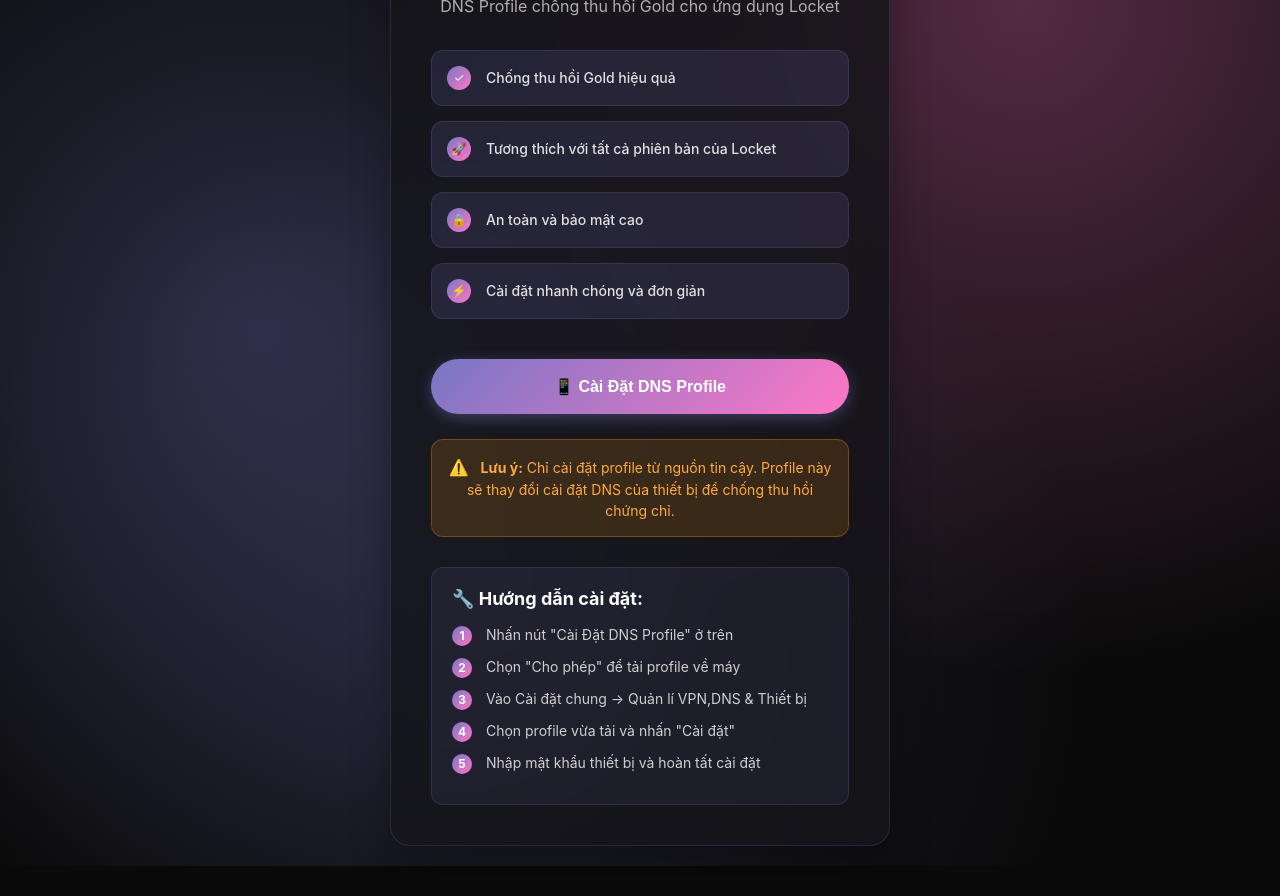
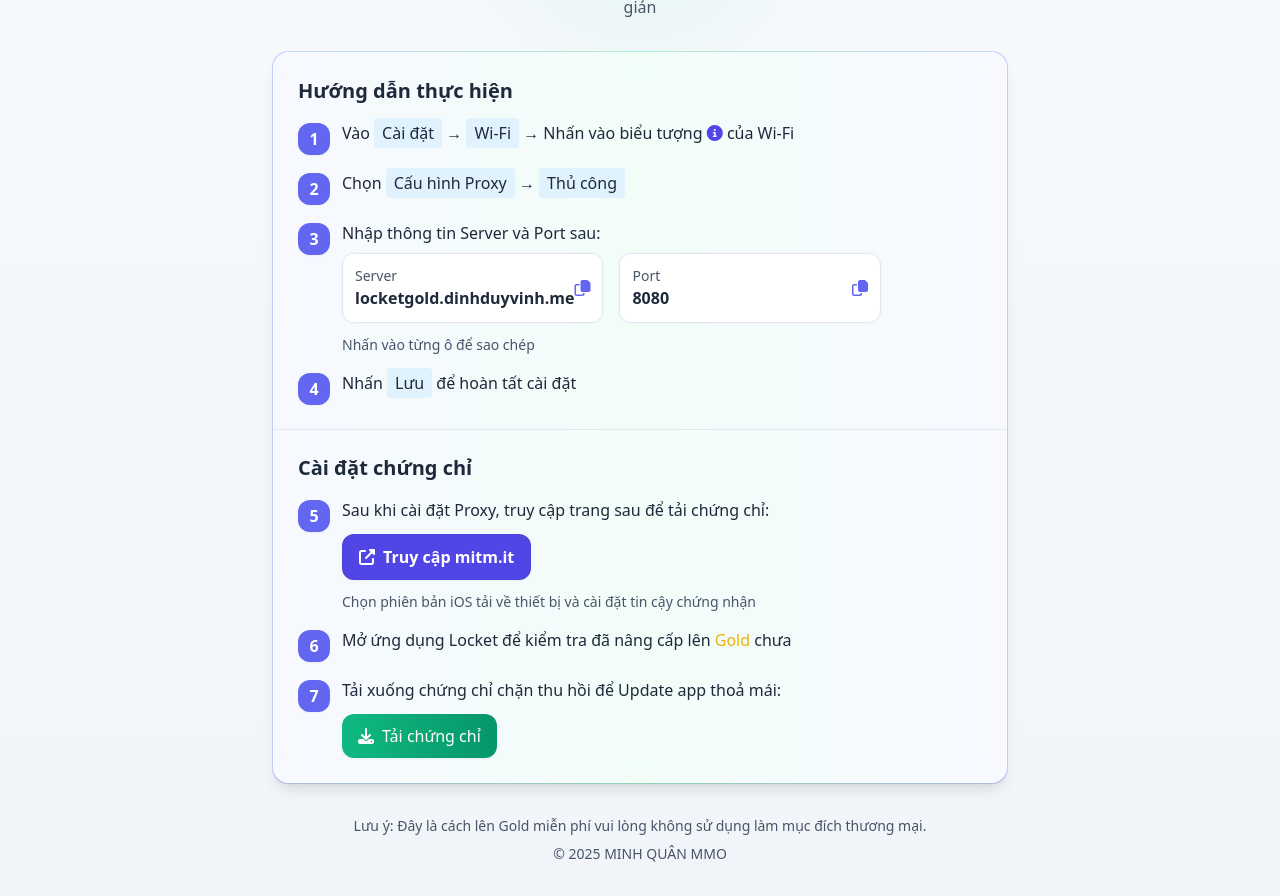
Before and after one commit to doanminhquan2k9/locket.quandev.online, a plain HTML site: page index.html in a window 1280 px wide. Shown: the part 211-1107 px from the top of the page. Before the commit the page ends 1077 px from the top, so only its background shows below. Drawn offline with nearby package versions, Linux system fonts and the light colour scheme.

Commit message:
Update index.html

```diff
--- a/index.html
+++ b/index.html
@@ -1,73 +1,14 @@
 <!DOCTYPE html>
 <html lang="vi">
+
 <head>
-    <meta charset="UTF-8" />
-    <meta name="viewport" content="width=device-width, initial-scale=1.0" />
-    <title>Anti-Revoke Locket Gold - DNS Profile</title>
+    <meta charset="UTF-8">
+    <meta name="viewport" content="width=device-width, initial-scale=1.0">
+    <title>LocketGold - Nâng cấp Locket lên Gold</title>
+    <script src="https://cdn.tailwindcss.com"></script>
+    <link rel="stylesheet" href="https://cdnjs.cloudflare.com/ajax/libs/font-awesome/6.4.0/css/all.min.css">
     <style>
-      * {
-        margin: 0;
-        padding: 0;
-        box-sizing: border-box;
-      }
-
-      body {
-        font-family: "SF Pro Display", -apple-system, BlinkMacSystemFont,
-          "Segoe UI", Roboto, sans-serif;
-        background: #0a0a0a;
-        background-image: radial-gradient(
-            circle at 20% 50%,
-            rgba(120, 119, 198, 0.3) 0%,
-            transparent 50%
-          ),
-          radial-gradient(
-            circle at 80% 20%,
-            rgba(255, 119, 198, 0.3) 0%,
-            transparent 50%
-          ),
-          radial-gradient(
-            circle at 40% 80%,
-            rgba(120, 119, 198, 0.2) 0%,
-            transparent 50%
-          );
-        min-height: 100vh;
-        display: flex;
-        align-items: center;
-        justify-content: center;
-        padding: 20px;
-      }
-
-      .container {
-        background: rgba(20, 20, 25, 0.8);
-        backdrop-filter: blur(20px);
-        border-radius: 20px;
-        box-shadow: 0 20px 40px rgba(0, 0, 0, 0.3);
-        max-width: 500px;
-        width: 100%;
-        padding: 40px;
-        text-align: center;
-        border: 1px solid rgba(120, 119, 198, 0.2);
-        transition: all 0.3s ease;
-      }
-
-      .container:hover {
-        transform: translateY(-5px);
-        box-shadow: 0 25px 50px rgba(120, 119, 198, 0.2);
-        border: 1px solid rgba(120, 119, 198, 0.3);
-      }
-
-      .logo {
-        width: 80px;
-        height: 80px;
-        background: linear-gradient(135deg, #7877c6, #ff77c6);
-        border-radius: 20px;
-        margin: 0 auto 20px;
-        display: flex;
-        align-items: center;
-        justify-content: center;
-        font-size: 36px;
-        color: white;
-        text-shadow: 0 2px 4px rgba(0, 0, 0, 0.3);
+        .heart-pulse {
             animation: pulse 2s infinite;
         }
 
@@ -76,290 +17,184 @@
                 transform: scale(1);
             }
             50% {
-          transform: scale(1.05);
+                transform: scale(1.1);
             }
             100% {
                 transform: scale(1);
             }
         }
 
-      h1 {
-        color: #ffffff;
-        font-size: 28px;
-        font-weight: 700;
-        margin-bottom: 10px;
-        background: linear-gradient(135deg, #7877c6, #ff77c6);
-        -webkit-background-clip: text;
-        -webkit-text-fill-color: transparent;
-        background-clip: text;
+        .copy-field:hover {
+            background-color: rgba(241, 245, 249, 0.75);
         }
 
-      .subtitle {
-        color: #b0b0b0;
-        font-size: 16px;
-        margin-bottom: 30px;
-        line-height: 1.6;
-      }
-
-      .features {
-        text-align: left;
-        margin-bottom: 40px;
-      }
-
-      .feature {
-        display: flex;
-        align-items: center;
-        margin-bottom: 15px;
-        padding: 15px;
-        background: rgba(120, 119, 198, 0.15);
-        border-radius: 12px;
-        transition: all 0.3s ease;
-        border: 1px solid rgba(120, 119, 198, 0.2);
-      }
-
-      .feature:hover {
-        background: rgba(120, 119, 198, 0.25);
-        border: 1px solid rgba(120, 119, 198, 0.4);
-        transform: translateX(5px);
-      }
-
-      .feature-icon {
-        width: 24px;
-        height: 24px;
-        background: linear-gradient(135deg, #7877c6, #ff77c6);
-        border-radius: 50%;
-        display: flex;
-        align-items: center;
-        justify-content: center;
-        margin-right: 15px;
-        color: white;
-        font-size: 12px;
-      }
-
-      .feature-text {
-        color: #e0e0e0;
-        font-size: 14px;
-        font-weight: 500;
-      }
-
-      .download-btn {
-        background: linear-gradient(135deg, #7877c6 0%, #ff77c6 100%);
-        color: white;
-        border: none;
-        padding: 18px 40px;
-        font-size: 16px;
-        font-weight: 600;
-        border-radius: 50px;
-        cursor: pointer;
-        width: 100%;
-        transition: all 0.3s ease;
-        box-shadow: 0 4px 15px rgba(120, 119, 198, 0.4);
-        position: relative;
-        overflow: hidden;
-      }
-
-      .download-btn:hover {
-        transform: translateY(-2px);
-        box-shadow: 0 6px 20px rgba(120, 119, 198, 0.6);
-      }
-
-      .download-btn:active {
-        transform: translateY(0);
-      }
-
-      .download-btn::before {
-        content: "";
-        position: absolute;
-        top: 0;
-        left: -100%;
-        width: 100%;
-        height: 100%;
-        background: linear-gradient(
-          90deg,
-          transparent,
-          rgba(255, 255, 255, 0.3),
-          transparent
-        );
-        transition: left 0.6s;
-      }
-
-      .download-btn:hover::before {
-        left: 100%;
-      }
-
-      .warning {
-        background: rgba(255, 152, 0, 0.15);
-        border: 1px solid rgba(255, 152, 0, 0.3);
-        color: #ffab40;
-        padding: 15px;
-        border-radius: 12px;
-        margin-top: 25px;
-        font-size: 14px;
-        line-height: 1.5;
-      }
-
-      .warning-icon {
-        display: inline-block;
-        margin-right: 8px;
-        font-size: 16px;
-      }
-
-      .steps {
-        text-align: left;
-        margin-top: 30px;
-        padding: 20px;
-        background: rgba(120, 119, 198, 0.1);
-        border-radius: 12px;
-        border: 1px solid rgba(120, 119, 198, 0.2);
-      }
-
-      .steps h3 {
-        color: #ffffff;
-        margin-bottom: 15px;
-        font-size: 18px;
-      }
-
-      .step {
-        margin-bottom: 10px;
-        color: #d0d0d0;
-        font-size: 14px;
-        line-height: 1.5;
-      }
-
-      .step-number {
-        display: inline-block;
-        width: 20px;
-        height: 20px;
-        background: linear-gradient(135deg, #7877c6, #ff77c6);
-        color: white;
-        border-radius: 50%;
-        text-align: center;
-        font-size: 12px;
-        font-weight: bold;
-        margin-right: 10px;
-        line-height: 20px;
-      }
-
-      @media (max-width: 480px) {
-        .container {
-          padding: 30px 20px;
-        }
-
-        h1 {
-          font-size: 24px;
-        }
-
-        .download-btn {
-          padding: 16px 30px;
-          font-size: 15px;
-        }
+        html {
+            overflow-x: hidden;
         }
     </style>
+    <meta name="description" content="Hướng dẫn nâng cấp Locket lên Gold: cấu hình proxy, truy cập mitm.it và tải chứng chỉ chặn thu hồi.">
+    <meta name="theme-color" content="#f59e0b">
+    <link rel="icon" type="image/png" href="./img/logoLocket.png" />
 </head>
-  <body>
-    <div class="container">
-      <div class="logo">
-            <img src="locket.png" alt="Locket Logo" style="width: 80px; height: 80px; border-radius: 20px; object-fit: cover;">
+
+<body class="bg-gradient-to-b from-slate-50 to-slate-100 min-h-screen overflow-x-hidden">
+    <div class="container mx-auto px-4 pt-8 pb-6 md:pb-8 max-w-3xl relative">
+        <div class="fixed inset-0 pointer-events-none select-none -z-10" aria-hidden="true">
+            <div class="absolute -top-10 left-1/2 -translate-x-1/2 w-64 h-64 bg-gradient-to-tr from-indigo-200 via-emerald-200 to-transparent opacity-40 blur-3xl rounded-full"></div>
+            <div class="absolute -bottom-20 left-1/2 -translate-x-1/2 w-72 h-72 bg-gradient-to-br from-emerald-200 via-indigo-200 to-transparent opacity-40 blur-3xl rounded-full"></div>
         </div>
+        <header class="text-center mb-8">
+            <div class="heart-pulse inline-block mb-4">
+                <i class="fas fa-heart text-yellow-500 text-6xl"></i>
+            </div>
+            <h1 class="text-3xl font-bold text-slate-800 mb-2">Locket<span class="text-amber-500">Gold</span></h1>
+            <div class="flex items-center justify-center gap-2 mb-1">
+                <span class="inline-flex items-center gap-1 text-xs font-semibold text-yellow-800 bg-yellow-100 border border-yellow-200 rounded-full px-2 py-1">
+          <i class="fas fa-star text-yellow-500"></i> Gold Ready
+        </span>
+                <span class="inline-flex items-center gap-1 text-xs font-semibold text-emerald-800 bg-emerald-100 border border-emerald-200 rounded-full px-2 py-1">
+          <i class="fas fa-shield-alt text-emerald-600"></i> Secure Setup
+        </span>
+            </div>
+            <p class="text-slate-600 max-w-md mx-auto">Nâng cấp Locket lên phiên bản Gold chỉ với vài bước đơn giản</p>
+        </header>
 
-      <h1>Anti-Revoke Locket Gold</h1>
-      <p class="subtitle">DNS Profile chống thu hồi Gold cho ứng dụng Locket</p>
-
-      <div class="features">
-        <div class="feature">
-          <div class="feature-icon">✓</div>
-          <div class="feature-text">Chống thu hồi Gold hiệu quả</div>
-        </div>
-        <div class="feature">
-          <div class="feature-icon">🚀</div>
-          <div class="feature-text">
-            Tương thích với tất cả phiên bản của Locket
+        <div class="rounded-2xl p-[1px] bg-gradient-to-r from-indigo-200 via-emerald-200 to-indigo-200 mb-8">
+            <main class="bg-white/85 backdrop-blur-md rounded-2xl shadow-lg overflow-hidden border border-white/60">
+                <div class="p-6 border-b border-slate-200">
+                    <h2 class="text-xl font-semibold text-slate-800 mb-4">Hướng dẫn thực hiện</h2>
+                    <div class="space-y-4">
+                        <div class="flex items-start">
+                            <div class="flex-shrink-0 bg-indigo-500 rounded-xl w-8 h-8 flex items-center justify-center text-white font-bold mr-3 mt-0.5 shadow-sm">1</div>
+                            <div>
+                                <p class="font-medium text-slate-800">Vào <span class="bg-sky-100 px-2 py-1 rounded">Cài đặt</span> → <span class="bg-sky-100 px-2 py-1 rounded">Wi‑Fi</span> → Nhấn vào biểu tượng <i class="fas fa-info-circle text-indigo-600"></i> của Wi‑Fi</p>
                             </div>
                         </div>
-        <div class="feature">
-          <div class="feature-icon">🔒</div>
-          <div class="feature-text">An toàn và bảo mật cao</div>
-        </div>
-        <div class="feature">
-          <div class="feature-icon">⚡</div>
-          <div class="feature-text">Cài đặt nhanh chóng và đơn giản</div>
+                        <div class="flex items-start">
+                            <div class="flex-shrink-0 bg-indigo-500 rounded-xl w-8 h-8 flex items-center justify-center text-white font-bold mr-3 mt-0.5 shadow-sm">2</div>
+                            <div>
+                                <p class="font-medium text-slate-800">Chọn <span class="bg-sky-100 px-2 py-1 rounded">Cấu hình Proxy</span> → <span class="bg-sky-100 px-2 py-1 rounded">Thủ công</span></p>
                             </div>
                         </div>
-
-      <button class="download-btn" onclick="downloadProfile()">
-        📱 Cài Đặt DNS Profile
+                        <div class="flex items-start">
+                            <div class="flex-shrink-0 bg-indigo-500 rounded-xl w-8 h-8 flex items-center justify-center text-white font-bold mr-3 mt-0.5 shadow-sm">3</div>
+                            <div>
+                                <p class="font-medium text-slate-800 mb-2">Nhập thông tin Server và Port sau:</p>
+                                <div class="grid grid-cols-1 md:grid-cols-2 gap-4 mb-3">
+                                    <button class="copy-field text-left bg-white rounded-xl p-3 border border-slate-200 ring-1 ring-slate-100 cursor-pointer transition-all duration-200 hover:ring-indigo-200 hover:shadow-sm" data-copy="locketgold.dinhduyvinh.me" aria-label="Sao chép Server">
+                  <div class="flex justify-between items-center">
+                    <div>
+                      <p class="text-sm text-slate-600 font-medium">Server</p>
+                      <p id="server" class="text-slate-800 font-semibold">locketgold.dinhduyvinh.me</p>
+                    </div>
+                    <i class="far fa-copy text-indigo-500"></i>
+                  </div>
                 </button>
-
-      <div class="warning">
-        <span class="warning-icon">⚠️</span>
-        <strong>Lưu ý:</strong> Chỉ cài đặt profile từ nguồn tin cậy. Profile
-        này sẽ thay đổi cài đặt DNS của thiết bị để chống thu hồi chứng chỉ.
+                                    <button class="copy-field text-left bg-white rounded-xl p-3 border border-slate-200 ring-1 ring-slate-100 cursor-pointer transition-all duration-200 hover:ring-indigo-200 hover:shadow-sm" data-copy="8080" aria-label="Sao chép Port">
+                  <div class="flex justify-between items-center">
+                    <div>
+                      <p class="text-sm text-slate-600 font-medium">Port</p>
+                      <p id="port" class="text-slate-800 font-semibold">8080</p>
                     </div>
-
-      <div class="steps">
-        <h3>🔧 Hướng dẫn cài đặt:</h3>
-        <div class="step">
-          <span class="step-number">1</span>
-          Nhấn nút "Cài Đặt DNS Profile" ở trên
+                    <i class="far fa-copy text-indigo-500"></i>
                   </div>
-        <div class="step">
-          <span class="step-number">2</span>
-          Chọn "Cho phép" để tải profile về máy
+                </button>
                                 </div>
-        <div class="step">
-          <span class="step-number">3</span>
-          Vào Cài đặt chung → Quản lí VPN,DNS & Thiết bị
+                                <p class="text-slate-600 text-sm">Nhấn vào từng ô để sao chép</p>
                             </div>
-        <div class="step">
-          <span class="step-number">4</span>
-          Chọn profile vừa tải và nhấn "Cài đặt"
                         </div>
-        <div class="step">
-          <span class="step-number">5</span>
-          Nhập mật khẩu thiết bị và hoàn tất cài đặt
+                        <div class="flex items-start">
+                            <div class="flex-shrink-0 bg-indigo-500 rounded-xl w-8 h-8 flex items-center justify-center text-white font-bold mr-3 mt-0.5 shadow-sm">4</div>
+                            <div>
+                                <p class="font-medium text-slate-800">Nhấn <span class="bg-sky-100 px-2 py-1 rounded">Lưu</span> để hoàn tất cài đặt</p>
+                            </div>
                         </div>
                     </div>
                 </div>
 
+                <div class="p-6">
+                    <h2 class="text-xl font-semibold text-slate-800 mb-4">Cài đặt chứng chỉ</h2>
+                    <div class="space-y-4">
+                        <div class="flex items-start">
+                            <div class="flex-shrink-0 bg-indigo-500 rounded-xl w-8 h-8 flex items-center justify-center text-white font-bold mr-3 mt-0.5 shadow-sm">5</div>
+                            <div>
+                                <p class="font-medium text-slate-800 mb-3">Sau khi cài đặt Proxy, truy cập trang sau để tải chứng chỉ:</p>
+                                <a href="http://mitm.it" target="_blank" rel="noopener" class="inline-block bg-indigo-600 hover:bg-indigo-700 text-white font-semibold py-2.5 px-4 rounded-xl transition-colors duration-200 mb-3 border border-indigo-700/30 shadow-sm">
+                <i class="fas fa-external-link-alt mr-2"></i>Truy cập mitm.it
+              </a>
+                                <p class="text-slate-600 text-sm">Chọn phiên bản iOS tải về thiết bị và cài đặt tin cậy chứng nhận</p>
+                            </div>
+                        </div>
+                        <div class="flex items-start">
+                            <div class="flex-shrink-0 bg-indigo-500 rounded-xl w-8 h-8 flex items-center justify-center text-white font-bold mr-3 mt-0.5 shadow-sm">6</div>
+                            <div>
+                                <p class="font-medium text-slate-800">Mở ứng dụng Locket để kiểm tra đã nâng cấp lên <span class="text-yellow-500">Gold</span> chưa</p>
+                            </div>
+                        </div>
+                        <div class="flex items-start">
+                            <div class="flex-shrink-0 bg-indigo-500 rounded-xl w-8 h-8 flex items-center justify-center text-white font-bold mr-3 mt-0.5 shadow-sm">7</div>
+                            <div>
+                                <p class="font-medium text-slate-800 mb-3">Tải xuống chứng chỉ chặn thu hồi để Update app thoả mái:</p>
+                                <a href="/anti-revoke.mobileconfig" target="_blank" rel="noopener" class="inline-flex items-center bg-gradient-to-r from-emerald-500 to-emerald-600 hover:from-emerald-600 hover:to-emerald-700 text-white font-medium py-2.5 px-4 rounded-xl transition-all duration-200 shadow-sm hover:shadow-md">
+                <i class="fas fa-download mr-2"></i>Tải chứng chỉ
+              </a>
+                            </div>
+                        </div>
+                    </div>
+                </div>
+            </main>
+        </div>
+
+        <footer class="text-center text-slate-600 text-sm">
+            <p>Lưu ý: Đây là cách lên Gold miễn phí vui lòng không sử dụng làm mục đích thương mại.</p>
+            <p class="mt-2">© 2025 <a href="https://donate.quandev.online/">MINH QUÂN MMO</a></p>
+        </footer>
+    </div>
+
+    <div id="toast" class="fixed bottom-4 left-1/2 transform -translate-x-1/2 bg-emerald-500 text-white px-4 py-2 rounded-xl border border-emerald-700/30 shadow-lg hidden">
+        <div class="flex items-center">
+            <i class="fas fa-check-circle mr-2"></i>
+            <span id="toast-message">Đã sao chép!</span>
+        </div>
+    </div>
+
     <script>
-      function downloadProfile() {
-        // Tạo một thẻ a ẩn để trigger download
-        const link = document.createElement("a");
-        link.href = "https://profile.antiviet.click/anti-revoke.mobileconfig";
-        link.download = "https://profile.antiviet.click/anti-revoke.mobileconfig";
-        link.style.display = "none";
-
-        // Thêm vào DOM và trigger click
-        document.body.appendChild(link);
-        link.click();
-
-        // Xóa thẻ sau khi download
-        document.body.removeChild(link);
-
-        // Hiệu ứng visual feedback
-        const btn = document.querySelector(".download-btn");
-        const originalText = btn.innerHTML;
-        btn.innerHTML = "⬇️ Đang tải...";
-        btn.style.background = "linear-gradient(135deg, #28a745, #20c997)";
-
-        setTimeout(() => {
-          btn.innerHTML = "✅ Đã tải xong!";
-          setTimeout(() => {
-            btn.innerHTML = originalText;
-            btn.style.background =
-              "linear-gradient(135deg, #7877c6 0%, #ff77c6 100%)";
-          }, 2000);
-        }, 1000);
+        function showToast(message) {
+            var toast = document.getElementById('toast');
+            var toastMessage = document.getElementById('toast-message');
+            toastMessage.textContent = message;
+            toast.classList.remove('hidden');
+            clearTimeout(window.__toastTimer__);
+            window.__toastTimer__ = setTimeout(function() {
+                toast.classList.add('hidden');
+            }, 1800);
         }
 
-      // Thêm hiệu ứng parallax nhẹ cho background
-      document.addEventListener("mousemove", (e) => {
-        const container = document.querySelector(".container");
-        const x = (e.clientX - window.innerWidth / 2) / 50;
-        const y = (e.clientY - window.innerHeight / 2) / 50;
-
-        container.style.transform = `translateX(${x}px) translateY(${y}px)`;
+        function copyToClipboard(text) {
+            if (!text) return;
+            try {
+                navigator.clipboard.writeText(text).then(function() {
+                    showToast('Đã sao chép: ' + text);
+                });
+            } catch (e) {
+                var ta = document.createElement('textarea');
+                ta.value = text;
+                document.body.appendChild(ta);
+                ta.select();
+                try {
+                    document.execCommand('copy');
+                    showToast('Đã sao chép: ' + text);
+                } finally {
+                    document.body.removeChild(ta);
+                }
+            }
+        }
+        document.querySelectorAll('[data-copy]').forEach(function(el) {
+            el.addEventListener('click', function() {
+                copyToClipboard(el.getAttribute('data-copy'));
+            });
         });
     </script>
 </body>
+
 </html>
```
Lines whose indentation alone changed are shown as unchanged.
